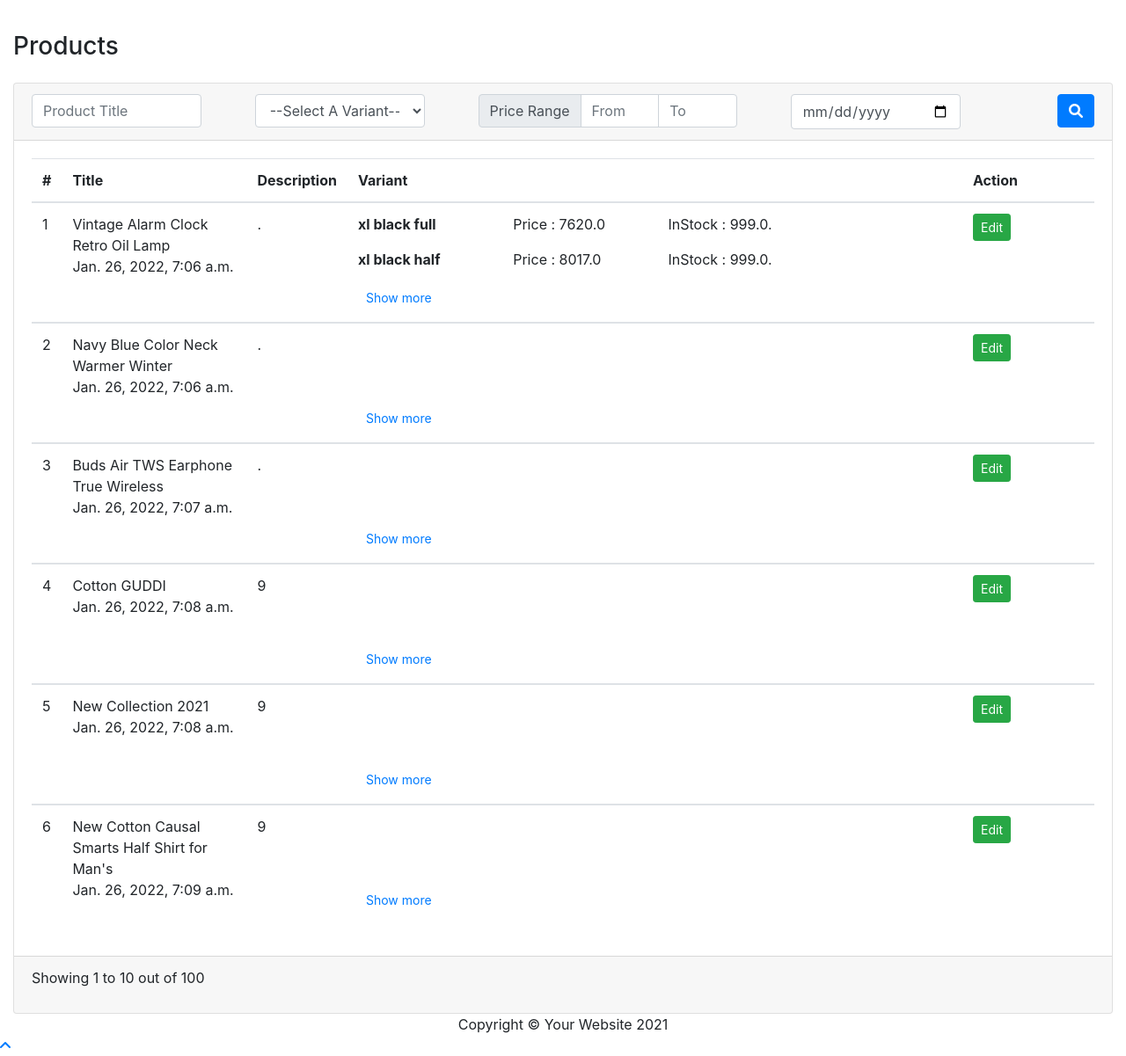
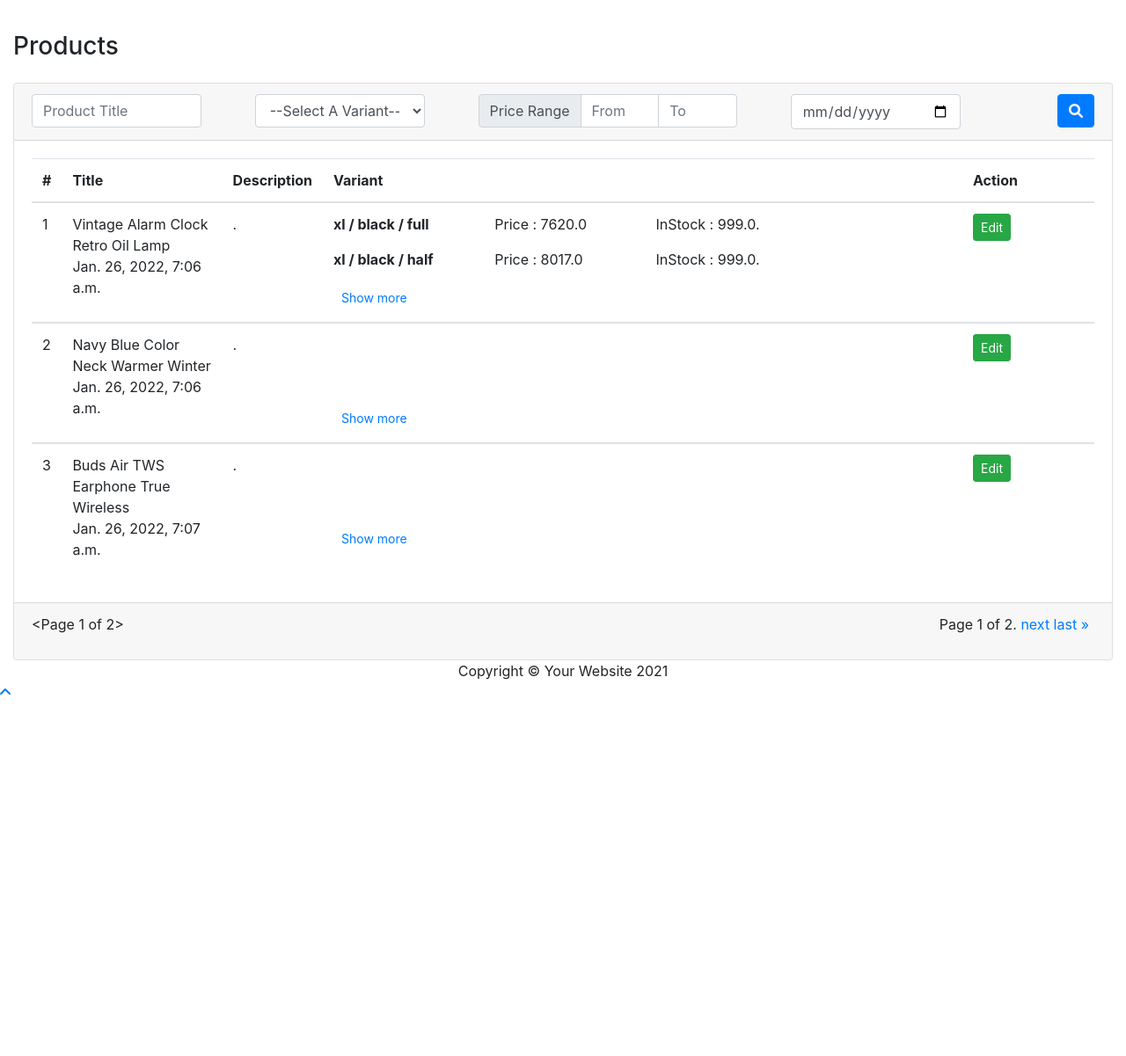
Before and after one commit to IsmailTitas1815/mediusware_code, a Django app: page /product/list/ in a window 1280 px wide. Shown: the part 737-1938 px from the top of the page at 88% size. After the commit the page ends 1527 px from the top, so only its background shows below. Run offline with Django 3.2, Linux system fonts and the light colour scheme; data comes from the database, SQL or seed files in the repository; style sheets or scripts are compiled from the project's sources; some libraries are stand-ins or nearby versions.

Commit message:
pagination done , filtering pending

```diff
--- a/src/config/settings.py
+++ b/src/config/settings.py
@@ -38,7 +38,8 @@ INSTALLED_APPS = [
     'django_extensions',
     'rest_framework',
     'authentication',
-    'product'
+    'product',
+    'django_filters',
 ]
 
 MIDDLEWARE = [
--- a/src/product/models.py
+++ b/src/product/models.py
@@ -44,4 +44,4 @@ class ProductVariantPrice(TimeStampMixin):
                                               related_name='product_variant_three')
     price = models.FloatField()
     stock = models.FloatField()
-    product = models.ForeignKey(Product, on_delete=models.CASCADE)
+    product = models.ForeignKey(Product, on_delete=models.CASCADE, related_name='productvariantprice')
--- a/src/product/templates/products/list.html
+++ b/src/product/templates/products/list.html
@@ -7,6 +7,9 @@
     <div class="d-sm-flex align-items-center justify-content-between mb-4">
         <h1 class="h3 mb-0 text-gray-800">Products</h1>
     </div>
+    {% comment %} {% for product_obj in page_obj %}
+    {{ product_obj }}<br>
+    {% endfor %} {% endcomment %}
         {% comment %} {{object_list}} {% endcomment %}
     <div class="card">
         <form action="" method="get" class="card-header">
@@ -17,6 +20,10 @@
                 <div class="col-md-2">
                     <select name="variant" id="" class="form-control">
                         <option selected disabled>--Select A Variant--</option>
+                        {% for variant in all_variant %}
+                        <option>{{variant}}</option>
+
+                        {% endfor %}
 
                     </select>
                 </div>
@@ -52,7 +59,7 @@
                     <th width="150px">Action</th>
                 </tr>
                 </thead>
-            {%for prod in product %}
+            {%for prod in page_obj %}
                 <tbody>
                 <tr>
                     <td>{{ forloop.counter }}</td>
@@ -62,8 +69,8 @@
                         <dl class="row mb-0" style="height: 80px; overflow: hidden" id="variant{{ forloop.counter }}">
                             {% for vari in prod.variant_price %}
                             <dt class="col-sm-3 pb-0">
-                                {{vari.product_variant_one.variant_title}}
-                                {{vari.product_variant_two.variant_title}}
+                                {{vari.product_variant_one.variant_title}} /
+                                {{vari.product_variant_two.variant_title}} /
                                 {{vari.product_variant_three.variant_title}}
                             </dt>
                             <dd class="col-sm-9">
@@ -93,10 +100,26 @@
         <div class="card-footer">
             <div class="row justify-content-between">
                 <div class="col-md-6">
-                    <p>Showing 1 to 10 out of 100</p>
+                    <p>{{page_obj}}</p>
                 </div>
                 <div class="col-md-2">
+                    <div class="pagination">
+                        <span class="step-links">
+                            {% if page_obj.has_previous %}
+                                <a href="?page=1">&laquo; first</a>
+                                <a href="?page={{ page_obj.previous_page_number }}">previous</a>
+                            {% endif %}
 
+                            <span class="current">
+                                Page {{ page_obj.number }} of {{ page_obj.paginator.num_pages }}.
+                            </span>
+
+                            {% if page_obj.has_next %}
+                                <a href="?page={{ page_obj.next_page_number }}">next</a>
+                                <a href="?page={{ page_obj.paginator.num_pages }}">last &raquo;</a>
+                            {% endif %}
+                        </span>
+                    </div>
                 </div>
             </div>
         </div>
--- a/src/product/views/product.py
+++ b/src/product/views/product.py
@@ -3,6 +3,7 @@ from rest_framework.generics import ListCreateAPIView
 from django.db.models import Q
 from product.models import *
 from product.serializers import *
+from django_filters.views import FilterView
 
 class CreateProductView(generic.TemplateView):
     template_name = 'products/create.html'
@@ -16,8 +17,48 @@ class CreateProductView(generic.TemplateView):
 
 class ProductListView(generic.ListView):
     template_name = 'products/list.html'
-    model = Product
-    # paginate_by = 5
+    # model = Product
+    paginate_by = 3
+    filterset_class = None
+    def get_queryset(self):
+
+        try:
+            title = self.request.GET.get('title') if self.request.GET.get('title')!='' else None
+            variant = self.request.GET.get('variant') if self.request.GET.get('variant')!='' else None
+            price_from = self.request.GET.get('price_from') if self.request.GET.get('price_from')!='' else None
+            price_to = self.request.GET.get('price_to') if self.request.GET.get('price_to')!='' else None
+            date = self.request.GET.get('date') if self.request.GET.get('date')!='' else None
+
+
+            if title or variant or price_from or price_to or date:
+                # print("title", title,"variant", variant,"price_from", price_from,"price_to", price_to,"date", date)
+                # print('\n\n')
+                product = product = Product.objects.select_related('productvariantprice', 'productvariant').filter(title__contains=title).all().values()
+
+                # if title:
+                #     product = Product.objects.select_related('productvariantprice', 'productvariant').filter(title__contains=title).all()
+
+                # if date:
+                #     print(product,"\n\n")
+                #     product = product.objects.all()
+                #     print("product 2",product)
+            else:
+                product = Product.objects.all().values()
+            # product = Product.objects.all().values()
+            newList = []
+            for prod in product:
+                newProduct = dict(prod)
+                prod_variant = ProductVariant.objects.select_related('variant','product').filter(product = prod['id']).all()
+                prodVarPrice = ProductVariantPrice.objects.select_related('product_variant_one','product_variant_two','product_variant_three').filter( (Q(product_variant_one__in=prod_variant) & Q(product_variant_two__in=prod_variant) & Q(product_variant_three__in=prod_variant)) & Q(product = prod['id'])).all()
+                newProduct['variant'] = prod_variant
+                newProduct['variant_price'] = prodVarPrice
+                newList.append(newProduct)
+            return newList
+            # return self.filterset.qs.distinct()
+        except:
+            return []
+
+
     def get_context_data(self, **kwargs):
         context = super(ProductListView, self).get_context_data(**kwargs)
         product = Product.objects.all().values()
@@ -30,5 +71,6 @@ class ProductListView(generic.ListView):
             newProduct['variant_price'] = prodVarPrice
             newList.append(newProduct)
         context['product'] = newList
+        context['all_variant'] = Variant.objects.all()
         # context['product'] = product
         return context
```
Also changed, not shown: src/product/admin.py (+8 -1 lines).
